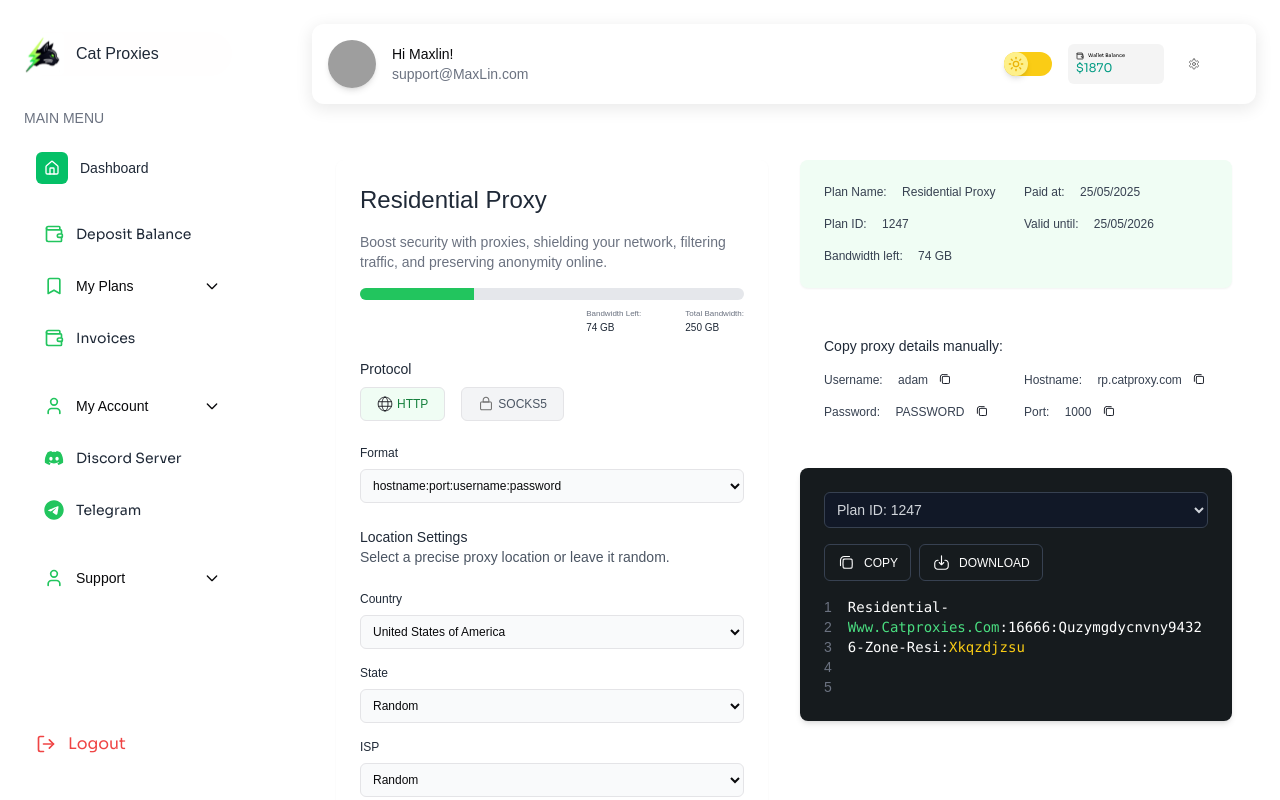
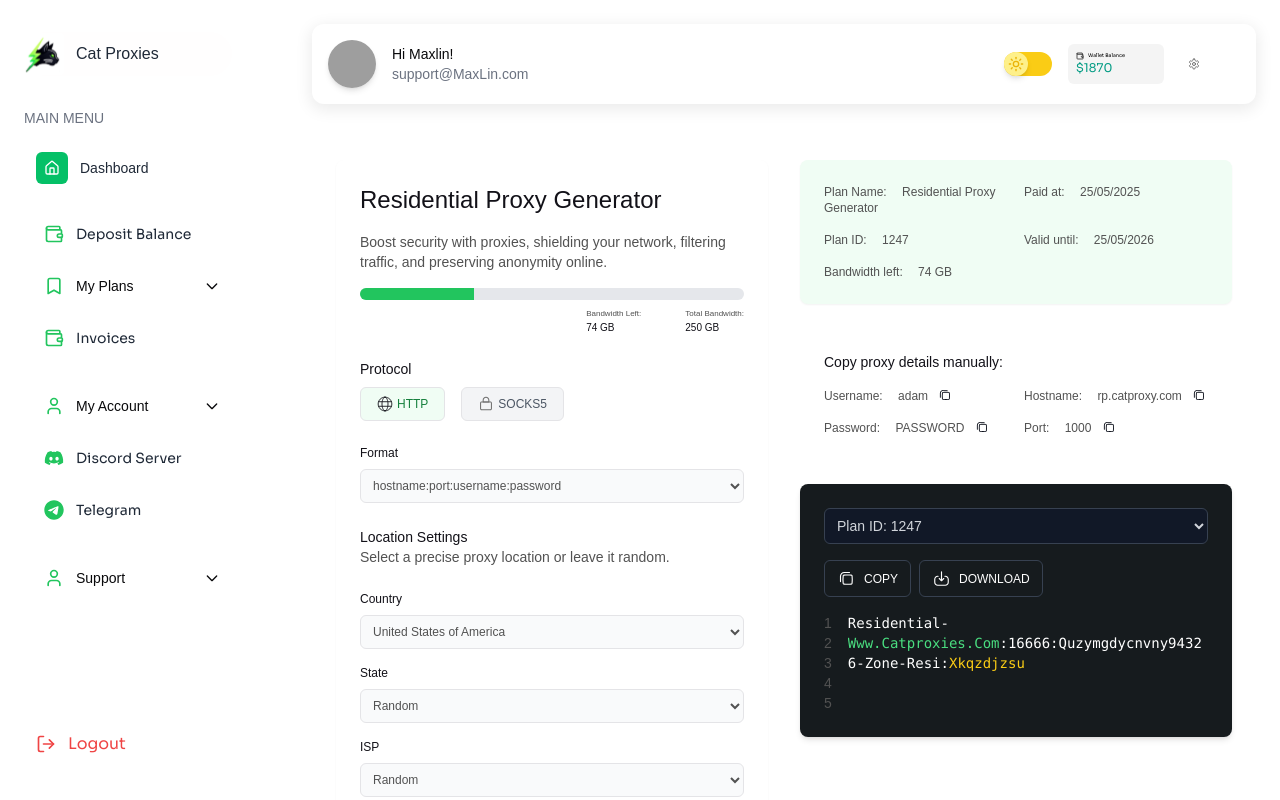
Before and after one commit to myselfabhi/Cat_Proxies, a Next.js app: page /dashboard/my-plans/active-plans/1 in a window 1280 px wide. Shown: the top 800 px of the page. Built offline with nearby package versions, Linux system fonts and the light colour scheme; grey boxes are pictures that could not be loaded; a web font is replaced by a local one.

Commit message:
fix: plan details text colours

```diff
--- a/src/components/dashboard/plans/Plan-Details.tsx
+++ b/src/components/dashboard/plans/Plan-Details.tsx
@@ -11,7 +11,7 @@ const PlanDetails: React.FC<PlanDetailsProps> = ({ planId }) => {
   const plansData = [
     {
       id: "1",
-      name: "Residential Proxy",
+      name: "Residential Proxy Generator",
       bandwidthLeft: "74 GB",
       totalBandwidth: "250 GB",
       paidAt: "25/05/2025",
@@ -44,10 +44,10 @@ const PlanDetails: React.FC<PlanDetailsProps> = ({ planId }) => {
       <div className="grid grid-cols-1 xl:grid-cols-2 gap-8 container mx-auto px-6 py-8 font-satoshi">
         {/* Left Section */}
         <div className="p-6 bg-white dark:bg-[#1E2327] rounded-lg shadow-sm space-y-4">
-          <h1 className="text-2xl font-medium text-gray-800 dark:text-gray-100">
+          <h1 className="text-2xl font-medium text-[#121118] dark:text-gray-100">
             {plan.name}
           </h1>
-          <p className="text-gray-500 dark:text-gray-400 text-sm font-normal">
+          <p className="text-[#525252] dark:text-gray-400 text-sm font-normal">
             Boost security with proxies, shielding your network, filtering
             traffic, and preserving anonymity online.
           </p>
@@ -68,18 +68,18 @@ const PlanDetails: React.FC<PlanDetailsProps> = ({ planId }) => {
               </div>
               <div className="flex gap-5 justify-end mt-2">
                 <div>
-                  <p className="text-gray-500 text-[8px] dark:text-gray-400">
+                  <p className="text-[#525252] text-[8px] dark:text-gray-400">
                     Bandwidth Left:
                   </p>
-                  <p className="font-medium text-[10px] text-gray-800 dark:text-gray-100">
+                  <p className="font-medium text-[10px] text-[#121118] dark:text-gray-100">
                     {plan.bandwidthLeft}
                   </p>
                 </div>
                 <div className="lg:ml-6">
-                  <p className="text-gray-500 text-[8px] dark:text-gray-400">
+                  <p className="text-[#525252] text-[8px] dark:text-gray-400">
                     Total Bandwidth:
                   </p>
-                  <p className="font-medium text-[10px] text-gray-800 dark:text-gray-100">
+                  <p className="font-medium text-[10px] text-[#121118] dark:text-gray-100">
                     {plan.totalBandwidth}
                   </p>
                 </div>
@@ -88,7 +88,7 @@ const PlanDetails: React.FC<PlanDetailsProps> = ({ planId }) => {
 
             {/* Protocol */}
             <div>
-              <h2 className="text-sm font-medium text-gray-800 dark:text-gray-100">
+              <h2 className="text-sm font-medium text-[#121118] dark:text-gray-100">
                 Protocol
               </h2>
               <div className="flex items-center gap-4 mt-2">
@@ -138,10 +138,10 @@ const PlanDetails: React.FC<PlanDetailsProps> = ({ planId }) => {
 
             {/* Format */}
             <div className="space-y-2">
-              <h2 className="text-xs font-normal text-gray-800 dark:text-gray-100">
+              <h2 className="text-xs font-normal text-[#121118] dark:text-gray-100">
                 Format
               </h2>
-              <select className="w-full p-2 border rounded-md text-xs font-medium bg-gray-50 dark:bg-[#161B1E] dark:text-gray-300">
+              <select className="w-full p-2 border rounded-md text-xs text-[#525252] font-medium bg-gray-50 dark:bg-[#161B1E] dark:text-gray-300">
                 <option>hostname:port:username:password</option>
                 <option>username:password@hostname:port</option>
               </select>
@@ -149,33 +149,33 @@ const PlanDetails: React.FC<PlanDetailsProps> = ({ planId }) => {
 
             {/* Location Settings */}
             <div>
-              <h2 className="text-sm font-medium text-gray-800 dark:text-gray-100">
+              <h2 className="text-sm font-medium text-[#121118] dark:text-gray-100">
                 Location Settings
               </h2>
-              <p className="text-sm text-gray-600 dark:text-gray-400">
+              <p className="text-sm text-[#525252] dark:text-gray-400">
                 Select a precise proxy location or leave it random.
               </p>
               <div className="flex flex-col gap-2 mt-4">
-                <h2 className="text-xs font-normal text-gray-800 dark:text-gray-100 mt-2">
+                <h2 className="text-xs font-normal text-[#121118] dark:text-gray-100 mt-2">
                   Country
                 </h2>
-                <select className="p-2 border text-xs font-medium rounded-md bg-gray-50 dark:bg-[#161B1E] dark:text-gray-300">
+                <select className="p-2 border text-xs text-[#525252] font-medium rounded-md bg-gray-50 dark:bg-[#161B1E] dark:text-gray-300">
                   <option>United States of America</option>
                   <option>United Kingdom</option>
                   <option>India</option>
                 </select>
-                <h2 className="text-xs font-normal text-gray-800 dark:text-gray-100 mt-2">
+                <h2 className="text-xs font-normal text-[#121118] dark:text-gray-100 mt-2">
                   State
                 </h2>
-                <select className="p-2 border text-xs font-medium rounded-md bg-gray-50 dark:bg-[#161B1E] dark:text-gray-300">
+                <select className="p-2 border text-xs text-[#525252] font-medium rounded-md bg-gray-50 dark:bg-[#161B1E] dark:text-gray-300">
                   <option>Random</option>
                   <option>California</option>
                   <option>Texas</option>
                 </select>
-                <h2 className="text-xs font-normal text-gray-800 dark:text-gray-100 mt-2">
+                <h2 className="text-xs font-normal text-[#121118] dark:text-gray-100 mt-2">
                   ISP
                 </h2>
-                <select className="p-2 border text-xs font-medium rounded-md bg-gray-50 dark:bg-[#161B1E] dark:text-gray-300">
+                <select className="p-2 border text-xs text-[#525252] font-medium rounded-md bg-gray-50 dark:bg-[#161B1E] dark:text-gray-300">
                   <option>Random</option>
                   <option>AT&T</option>
                   <option>Verizon</option>
@@ -185,14 +185,14 @@ const PlanDetails: React.FC<PlanDetailsProps> = ({ planId }) => {
 
             {/* Session Settings */}
             <div>
-              <h2 className="text-sm font-medium text-gray-800 dark:text-gray-100">
+              <h2 className="text-sm font-medium text-[#121118] dark:text-gray-100">
                 Session Settings
               </h2>
-              <p className="text-sm text-gray-600 dark:text-gray-400">
+              <p className="text-sm text-[#525252] dark:text-gray-400">
                 Keep the same IP address for up to 120 minutes with a sticky
                 session or get a new IP address with each request.
               </p>
-              <h2 className="text-sm font-medium text-gray-800 dark:text-gray-100 mt-4">
+              <h2 className="text-sm font-medium text-[#121118] dark:text-gray-100 mt-4">
                 Type
               </h2>
               <div className="flex items-center gap-4 mt-2">
@@ -289,7 +289,7 @@ const PlanDetails: React.FC<PlanDetailsProps> = ({ planId }) => {
                   />
                 </div>
               ) : (
-                <div className="mt-4 text-sm text-gray-600 dark:text-gray-400">
+                <div className="mt-4 text-sm text-[#525252] dark:text-gray-400">
                   <p>
                     If proxies are set as{" "}
                     <span className="font-bold text-green-600 dark:text-green-400">
@@ -309,25 +309,25 @@ const PlanDetails: React.FC<PlanDetailsProps> = ({ planId }) => {
           {/* Plan Details */}
           <div className="p-6 bg-green-50 dark:bg-[#1E2327] rounded-lg shadow-sm space-y-2">
             <div className="grid grid-cols-2 gap-4">
-              <p className="text-gray-700 dark:text-gray-400 text-xs font-medium">
+              <p className="text-[#525252] dark:text-gray-400 text-xs font-medium">
                 Plan Name:{" "}
                 <span className="text-xs ml-3 font-medium">{plan.name}</span>
               </p>
-              <p className="text-gray-700 dark:text-gray-400 text-xs font-medium">
+              <p className="text-[#525252] dark:text-gray-400 text-xs font-medium">
                 Paid at:{" "}
                 <span className="text-xs ml-3 font-medium">{plan.paidAt}</span>
               </p>
-              <p className="text-gray-700 dark:text-gray-400 text-xs font-medium">
+              <p className="text-[#525252] dark:text-gray-400 text-xs font-medium">
                 Plan ID:{" "}
                 <span className="text-xs ml-3 font-medium">{plan.planId}</span>
               </p>
-              <p className="text-gray-700 dark:text-gray-400 text-xs font-medium">
+              <p className="text-[#525252] dark:text-gray-400 text-xs font-medium">
                 Valid until:{" "}
                 <span className="text-xs ml-3 font-medium">
                   {plan.validUntil}
                 </span>
               </p>
-              <p className="text-gray-700 dark:text-gray-400 text-xs font-medium">
+              <p className="text-[#525252] dark:text-gray-400 text-xs font-medium">
                 Bandwidth left:{" "}
                 <span className="text-xs ml-3 font-medium">
                   {plan.bandwidthLeft}
@@ -338,13 +338,13 @@ const PlanDetails: React.FC<PlanDetailsProps> = ({ planId }) => {
 
           {/* Copy Proxy Details */}
           <div className="p-6 bg-white dark:bg-[#1E2327] rounded-lg ">
-            <h2 className="text-sm font-medium text-gray-800 dark:text-gray-100 mb-4">
+            <h2 className="text-sm font-medium text-[#121118] dark:text-gray-100 mb-4">
               Copy proxy details manually:
             </h2>
             <div className="grid grid-cols-2 gap-4">
-              <p className="text-gray-700 text-xs font-medium dark:text-gray-400">
+              <p className="text-[#525252] text-xs font-medium dark:text-gray-400">
                 Username:{" "}
-                <span className="text-xs font-medium ml-3">
+                <span className=" text-[#525252] text-xs font-medium ml-3">
                   {plan.username}
                 </span>{" "}
                 <button className="text-blue-500 hover:underline text-xs font-medium ml-2">
@@ -368,9 +368,9 @@ const PlanDetails: React.FC<PlanDetailsProps> = ({ planId }) => {
                   </svg>
                 </button>
               </p>
-              <p className="text-gray-700 text-xs font-medium dark:text-gray-400">
+              <p className="text-[#525252] text-xs font-medium dark:text-gray-400">
                 Hostname:{" "}
-                <span className="text-xs font-medium ml-3">
+                <span className=" text-[#525252] text-xs font-medium ml-3">
                   {plan.hostname}
                 </span>{" "}
                 <button className="text-blue-500 hover:underline text-xs font-medium ml-2">
@@ -394,9 +394,9 @@ const PlanDetails: React.FC<PlanDetailsProps> = ({ planId }) => {
                   </svg>
                 </button>
               </p>
-              <p className="text-gray-700 text-xs font-medium dark:text-gray-400">
+              <p className="text-[#525252] text-xs font-medium dark:text-gray-400">
                 Password:{" "}
-                <span className="text-xs font-medium ml-3">
+                <span className=" text-[#525252] text-xs font-medium ml-3">
                   {plan.password}
                 </span>{" "}
                 <button className="text-blue-500 hover:underline text-xs font-medium ml-2">
@@ -420,9 +420,9 @@ const PlanDetails: React.FC<PlanDetailsProps> = ({ planId }) => {
                   </svg>
                 </button>
               </p>
-              <p className="text-gray-700 text-xs font-medium dark:text-gray-400">
+              <p className="text-[#525252] text-xs font-medium dark:text-gray-400">
                 Port:{" "}
-                <span className="text-xs font-medium ml-3">{plan.port}</span>{" "}
+                <span className=" text-[#525252] text-xs font-medium ml-3">{plan.port}</span>{" "}
                 <button className="text-blue-500 hover:underline text-xs font-medium ml-2">
                   <svg
                     width="11"
@@ -501,7 +501,7 @@ const PlanDetails: React.FC<PlanDetailsProps> = ({ planId }) => {
             {/* Line Numbers and Code Content */}
             <div className="flex">
               {/* Line Numbers */}
-              <div className="text-gray-500 text-sm pr-4">
+              <div className="text-[#525252] text-sm pr-4">
                 <div>1</div>
                 <div>2</div>
                 <div>3</div>
```
